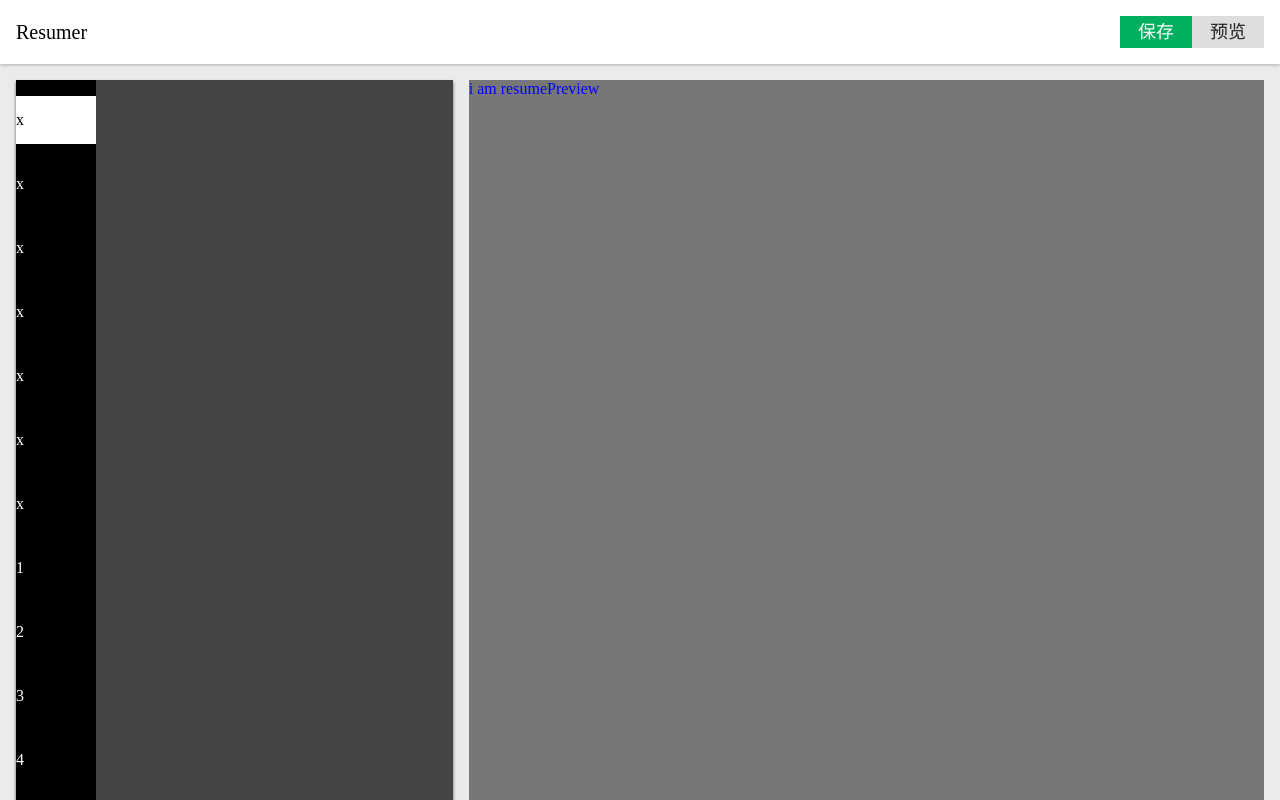
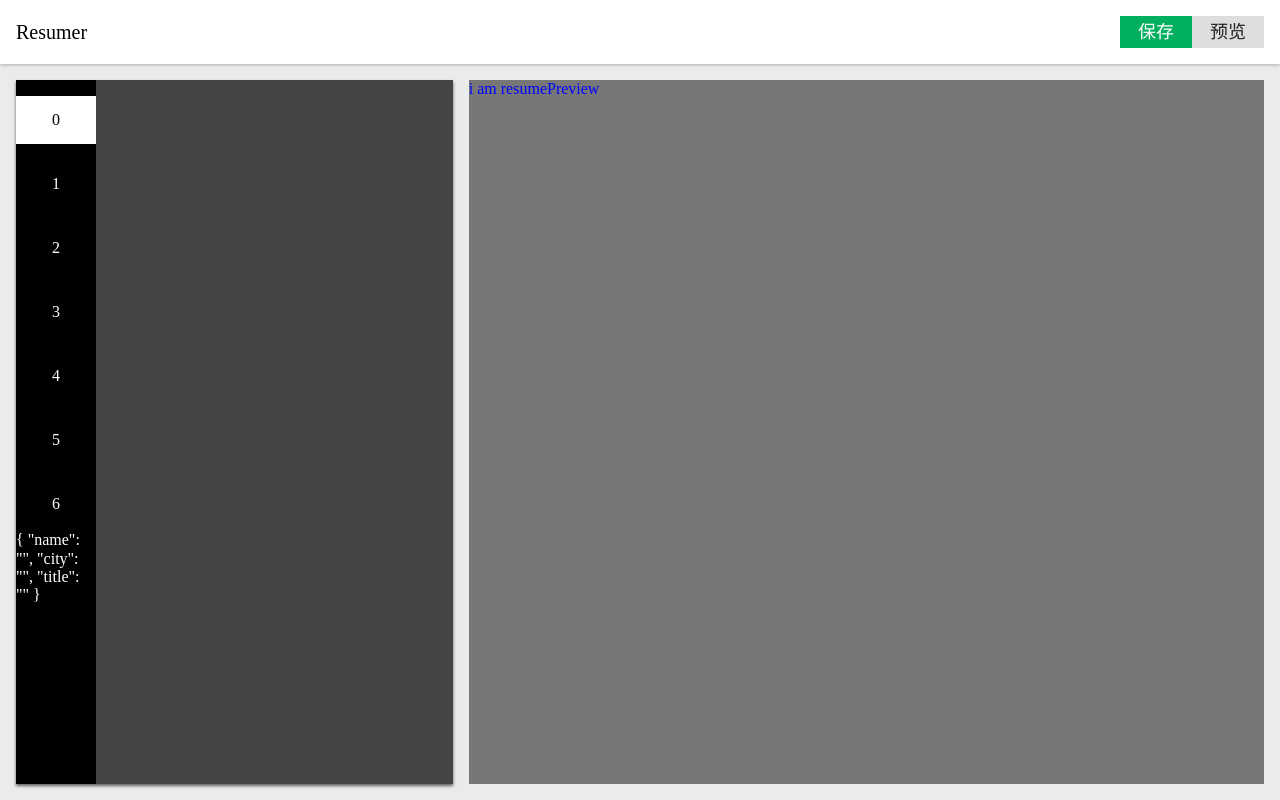
Before and after one commit to huangxiao233/vue-resumer, a Vue app: page / in a window 1280 px wide. Shown: the top 800 px of the page. Built offline with nearby package versions, Linux system fonts and the light colour scheme.

Commit message:
tab 切换

```diff
--- a/src/components/ResumeEditor.vue
+++ b/src/components/ResumeEditor.vue
@@ -2,22 +2,31 @@
     <div id="resumeEditor">
        <nav>
            <ol>
-               <li class="active">x</li>
+               <!-- <li class="active">x</li>
                <li>x</li>
                <li>x</li>
                <li>x</li>
                <li>x</li>
                <li>x</li>
-               <li>x</li>
+               <li>x</li> -->
+               <li v-for="(item,index) in resume.visibleItems"
+                   :class="{active:item === selected}"
+                   @click="selected = item"
+                   >
+                     {{index}}
+               </li>
            </ol>
            <ol class="panels">
-                <li>1</li>
+                <!-- <li>1</li>
                 <li>2</li>
                 <li>3</li>
                 <li>4</li>
                 <li>5</li>
                 <li>6</li>
-                <li>7</li>
+                <li>7</li> -->
+                <li v-for="item in resume.visibleItems" v-show="item===selected">
+                    {{resume[item]}}
+                </li>
            </ol>
        </nav>
     </div>
@@ -27,7 +36,21 @@
         name:'ResumeEditor',
         data(){
             return{
-
+               selected:'bio',
+               resume:{
+                   visibleItems:['bio','work history','education','projects','awards','contacts','others'],
+                   bio:{
+                       name:'',
+                       city:'',
+                       title:''
+                   },
+                   'work history':[],
+                    education:[],
+                    projects:[],
+                    awards:[],
+                    contacts:[],
+                    others:[]
+               }
             }
         }
     }
@@ -35,11 +58,11 @@
 </script>
 <style lang="scss">
     #resumeEditor{
-       background: #ffffff;
+       background: white;
        box-shadow: 0 2px 3px rgba(0,0,0,0.6);
        display: flex;
        flex-direction: row;
-
+       overflow: auto;
     >nav{
         width:80px;
         background:black;
@@ -48,7 +71,7 @@
             >li{
                 height:48px;
                 display:flex;
-                justify-content:content;
+                justify-content:center;
                 align-items:center;
                 margin-top: 16px;
                 margin-bottom: 16px;
```
